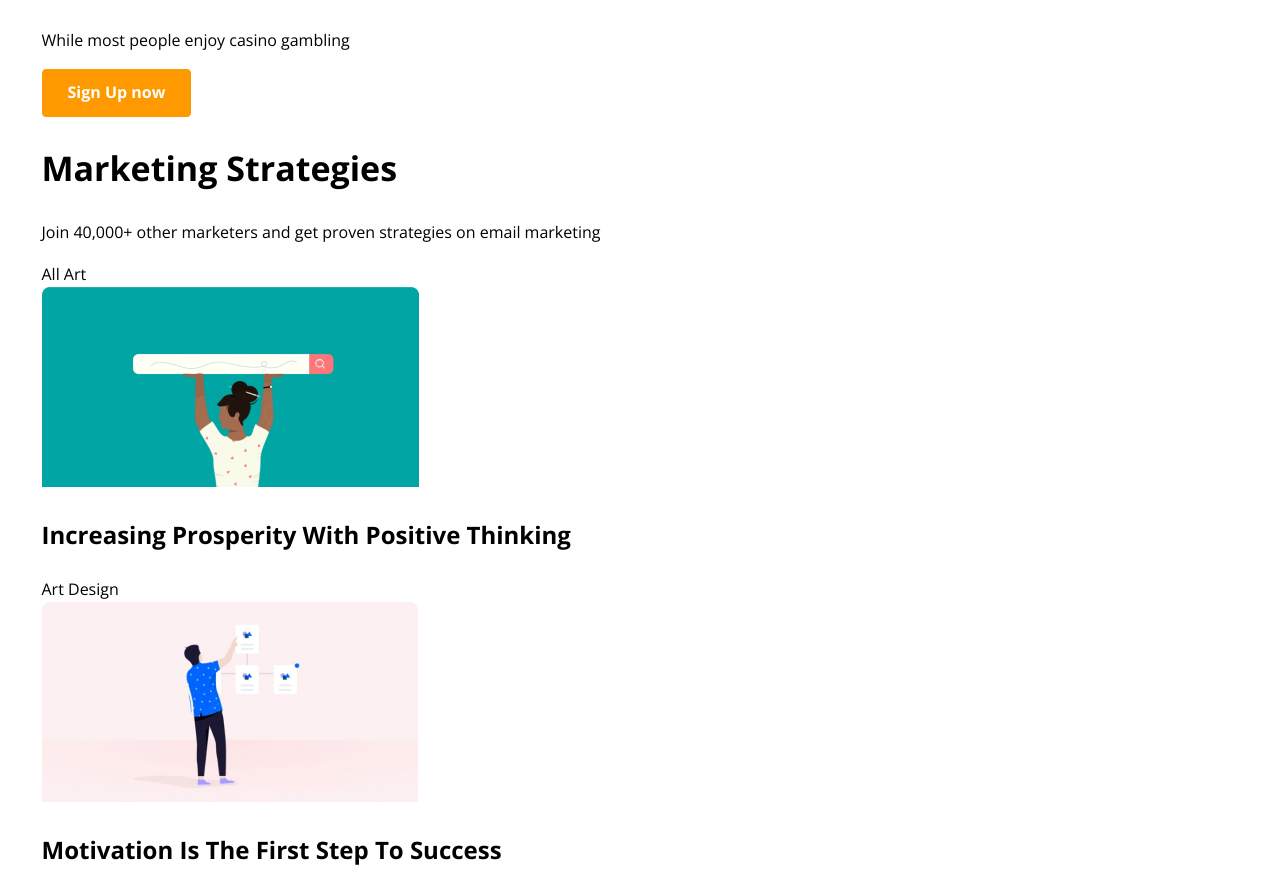
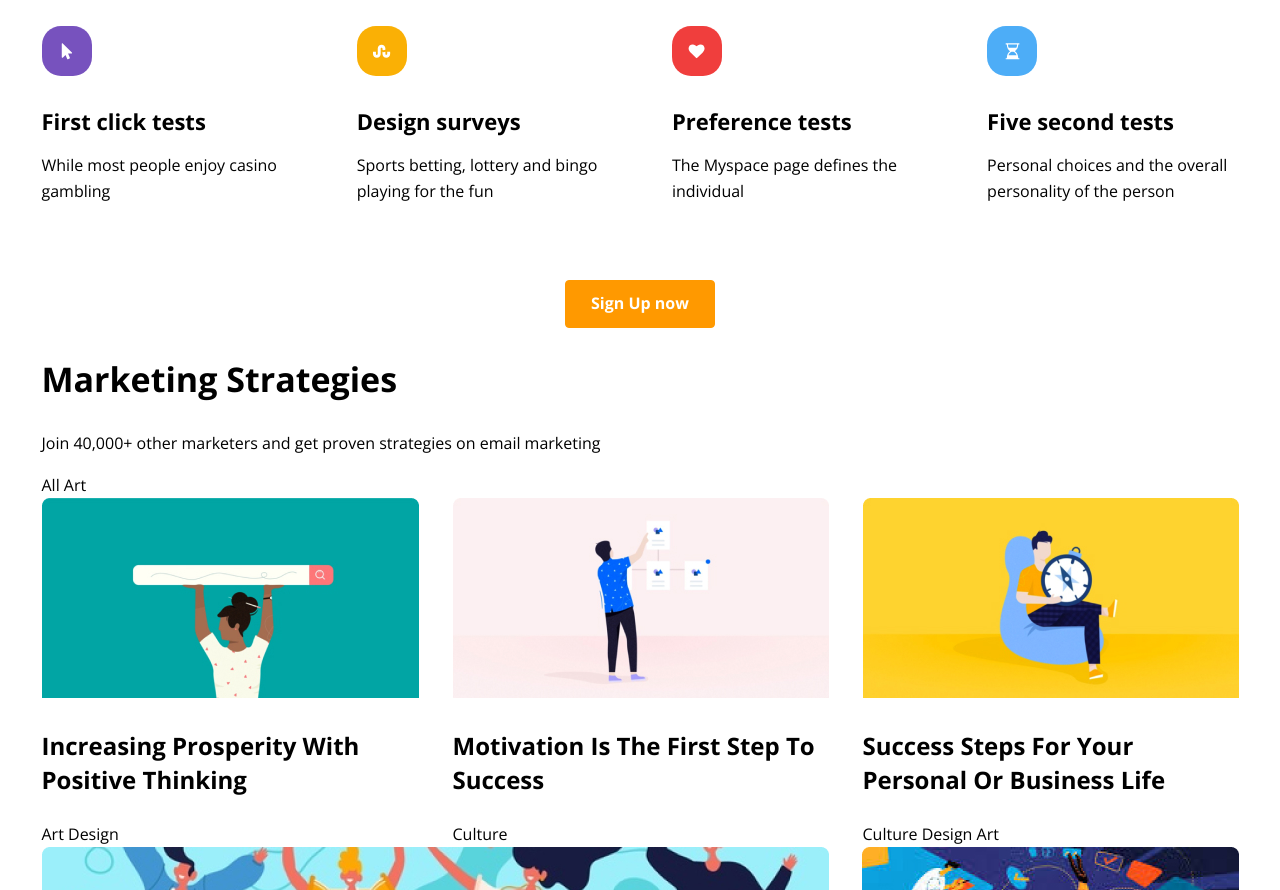
Before and after one commit to vostavhy/landings, a website: page design-thinking/index.html in a window 1280 px wide. Shown: the part 788-1678 px from the top of the page. Drawn offline with nearby package versions, Linux system fonts and the light colour scheme.

Commit message:
feat: implement tool block

```diff
--- a/design-thinking/index.html
+++ b/design-thinking/index.html
@@ -38,7 +38,8 @@
                     <div class="promo__buttons">
                         <button class="button button_colored">Get started</button>
                         <a href="#" class="link-button">
-                            <span class="ico ico_play"></span>Watch the Video
+                            <span class="ico ico_play"></span>
+                            <span class="link-button__text">Watch the Video</span>
                         </a>
                     </div>
                 </div>
@@ -50,17 +51,49 @@
 
         <section class="tools">
             <div class="wrapper">
-                <h2>We design tools to unveil your superpowers</h2>
+                <h2 class="tools__title">We design tools to unveil your superpowers</h2>
                 <div class="layout-4-column">
                     <div class="tool">
                         <div class="tool__icon">
-                            <span class="icon-square icon-square-lilium"></span>
+                            <span class="icon-square icon-square_lilium">
+                                <span class="ico ico_arrow"></span>
+                            </span>
                         </div>
-                        <h4>First click tests</h4>
-                        <p>While most people enjoy casino gambling</p>
+                        <h4 class="tool__title">First click tests</h4>
+                        <p class="tool__text">While most people enjoy casino gambling</p>
+                    </div>
+
+                    <div class="tool">
+                        <div class="tool__icon">
+                            <span class="icon-square icon-square_yellow">
+                                <span class="ico ico_snake"></span>
+                            </span>
+                        </div>
+                        <h4 class="tool__title">Design surveys</h4>
+                        <p class="tool__text">Sports betting, lottery and bingo playing for the fun</p>
+                    </div>
+
+                    <div class="tool">
+                        <div class="tool__icon">
+                            <span class="icon-square icon-square_red">
+                                <span class="ico ico_heart"></span>
+                            </span>
+                        </div>
+                        <h4 class="tool__title">Preference tests</h4>
+                        <p class="tool__text">The Myspace page defines the individual</p>
+                    </div>
+
+                    <div class="tool">
+                        <div class="tool__icon">
+                            <span class="icon-square icon-square_blue">
+                                <span class="ico ico_watch"></span>
+                            </span>
+                        </div>
+                        <h4 class="tool__title">Five second tests</h4>
+                        <p class="tool__text">Personal choices and the overall personality of the person</p>
                     </div>
                 </div>
-                <div class="tools-button">
+                <div class="tools__button">
                     <button class="button button_colored">Sign Up now</button>
                 </div>
             </div>
--- a/design-thinking/sass/abstracts/_mixins.scss
+++ b/design-thinking/sass/abstracts/_mixins.scss
@@ -1,6 +1,21 @@
-@mixin font ($size, $height, $weight: bold, $style: normal) {
+@mixin font($size, $height, $weight: bold, $style: normal) {
     font-size: $size;
     font-style: $style;
     font-weight: $weight;
     line-height: $height;
 }
+
+@mixin columns($width) {
+    display: flex;
+    flex-wrap: wrap;
+    justify-content: space-between;
+    >* {
+        flex-basis: $width;
+    }
+}
+
+@mixin icons($url, $width, $height) {
+    background-image: url($url);
+    width: $width;
+    height: $height;
+}
--- a/design-thinking/sass/base/_buttons.scss
+++ b/design-thinking/sass/base/_buttons.scss
@@ -33,7 +33,13 @@
     @extend %transition;
     color: $color-primary;
     text-decoration-line: underline;
+    display: inline-flex;
+    align-items: center;
     &:hover {
         color: $color-additional;
     }
 }
+
+.link-button__text {
+    margin-left: 9px;
+}
--- a/design-thinking/sass/base/_icons.scss
+++ b/design-thinking/sass/base/_icons.scss
@@ -1,3 +1,46 @@
 .ico {
     cursor: pointer;
+    display: inline-block;
 }
+
+.ico_play {
+    @include icons($url: "../img/icons/play.svg", $width: 18px, $height: 19px);
+}
+
+.ico_arrow {
+    @include icons($url: "../img/icons/arrow.svg", $width: 12px, $height: 17px);
+}
+
+.ico_heart{
+    @include icons($url: "../img/icons/heart.svg", $width: 17px, $height: 15px);
+}
+
+.ico_snake {
+    @include icons($url: "../img/icons/snake.svg", $width: 18px, $height: 14px);
+}
+
+.ico_watch {
+    @include icons($url: "../img/icons/watch.svg", $width: 15px, $height: 17px);
+}
+
+
+.icon-square {
+    display: flex;
+    align-items: center;
+    justify-content: center;
+    width: 50px;
+    height: 50px;
+    border-radius: 19px;
+    &_lilium {
+        background: $color-violet;
+    }
+    &_yellow {
+        background: $color-yellow;
+    }
+    &_red {
+        background: $color-red;
+    }
+    &_blue {
+        background: $color-blue;
+    }
+}
--- /dev/null
+++ b/design-thinking/sass/components/_tools.scss
@@ -0,0 +1,22 @@
+.tools__title {
+    max-width: 462px;
+    margin: auto;
+    text-align: center;
+    margin-bottom: 70px;
+}
+
+.tools__button {
+    margin-top: 60px;
+    text-align: center;
+}
+
+// Tool Block
+.tool__icon {
+    margin-bottom: 30px;
+}
+
+.tool__title {
+    @extend %font-prime;
+    @include font($size: 2.2rem, $height: 3.0rem, $weight: 600);
+    margin: 0 0 16px;
+}
--- /dev/null
+++ b/design-thinking/sass/layouts/_columns.scss
@@ -0,0 +1,11 @@
+.layout-4-column {
+    @include columns($width: 21%);
+}
+
+.layout-3-column {
+    @include columns($width: 30%);
+}
+
+.layout-2-column {
+    @include columns($width: 45%);
+}
--- a/design-thinking/sass/style.scss
+++ b/design-thinking/sass/style.scss
@@ -16,8 +16,10 @@
 // Layouts
 @import "layouts/wrapper";
 @import "layouts/header";
+@import "layouts/columns";
 
 // Components
 @import "components/contact-us";
 @import "components/promo";
 @import "components/navigation";
+@import "components/tools";
```
Also changed, not shown: design-thinking/img/icons/arrow.svg (added), design-thinking/img/icons/heart.svg (added), design-thinking/img/icons/play.svg (added), design-thinking/img/icons/snake.svg (added), design-thinking/img/icons/watch.svg (added), design-thinking/sass/abstracts/_placeholders.scss (line endings or trailing spaces), design-thinking/sass/style.css.
